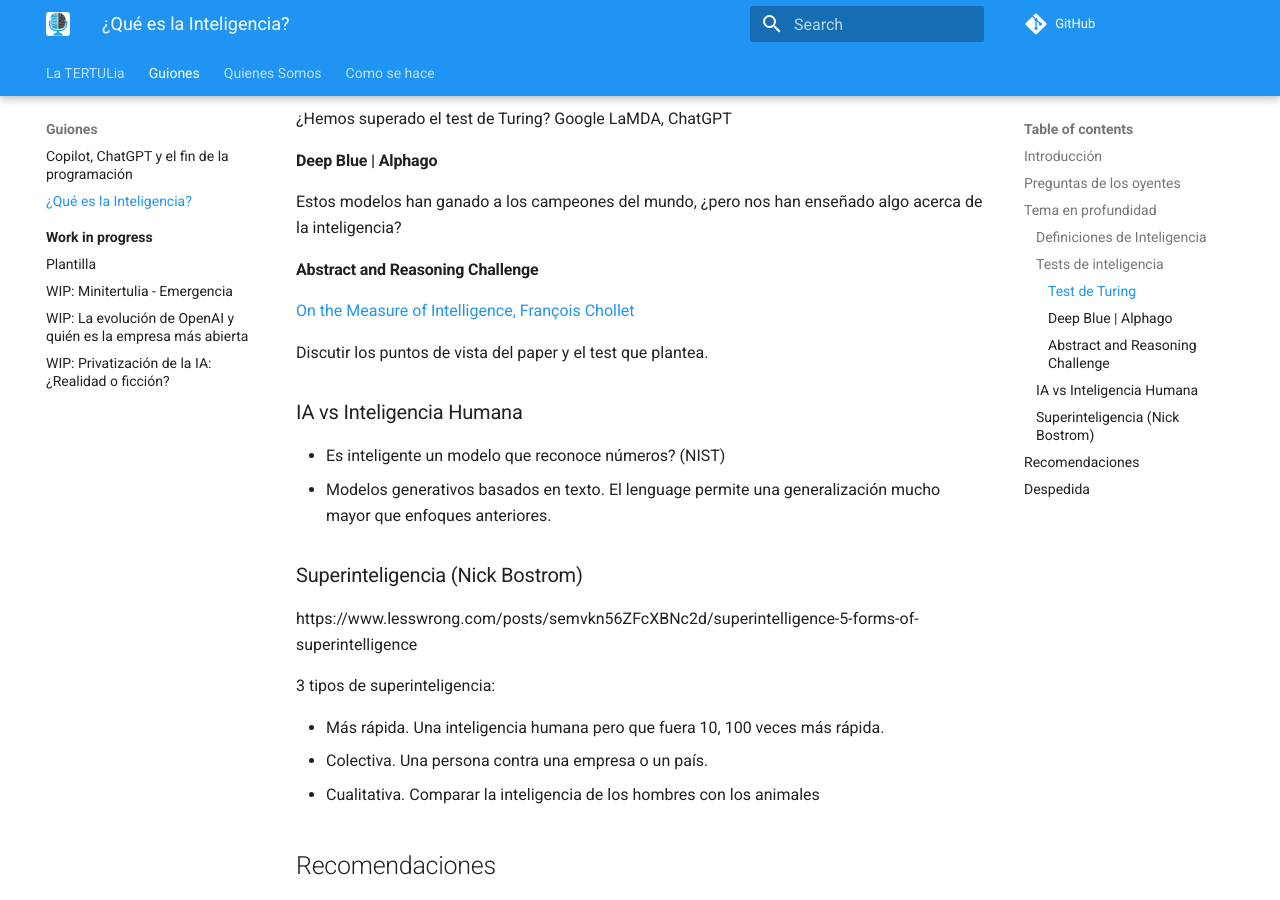
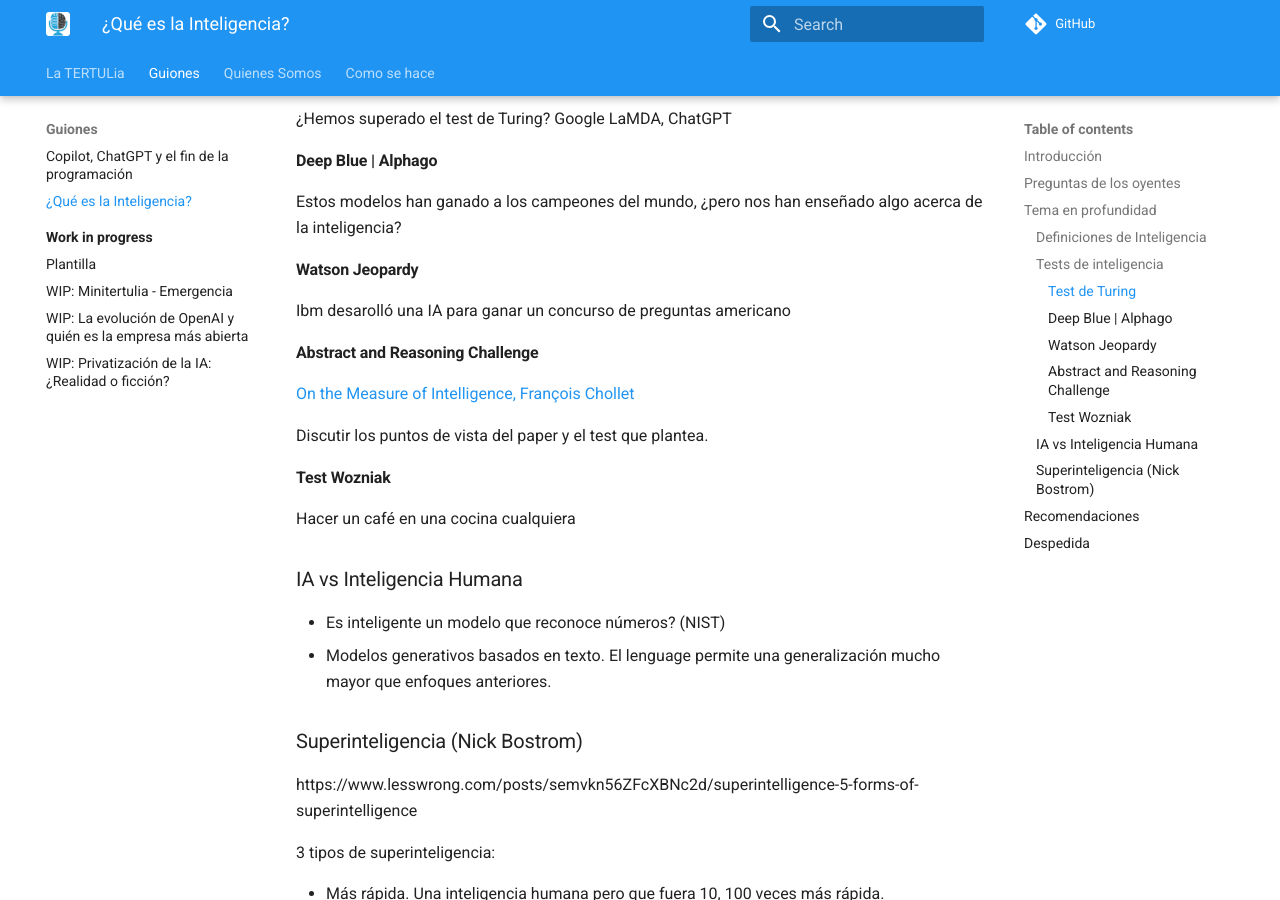
Before and after one commit to ironbar/tertulia_inteligencia_artificial, an MkDocs documentation site: the page built from docs/guiones/02-que-es-la-inteligencia.md, in a window 1280 px wide and 900 px high, scrolled down 680 px. Built offline with MkDocs 1.6.1 and Material for MkDocs 9.7.7, drawn with Linux system fonts in a browser that asks for light colours; comment, search, counter and statistics services are not loaded.

Commit message:
reorganizados los temas del día

```diff
--- a/docs/guiones/02-que-es-la-inteligencia.md
+++ b/docs/guiones/02-que-es-la-inteligencia.md
@@ -25,11 +25,19 @@
 
 Estos modelos han ganado a los campeones del mundo, ¿pero nos han enseñado algo acerca de la inteligencia?
 
+#### Watson Jeopardy
+
+Ibm desarolló una IA para ganar un concurso de preguntas americano
+
 #### Abstract and Reasoning Challenge
 
 [On the Measure of Intelligence, François Chollet](https://arxiv.org/abs/1911.01547)
 
 Discutir los puntos de vista del paper y el test que plantea.
+
+#### Test Wozniak
+
+Hacer un café en una cocina cualquiera
 
 ### IA vs Inteligencia Humana
 
```
